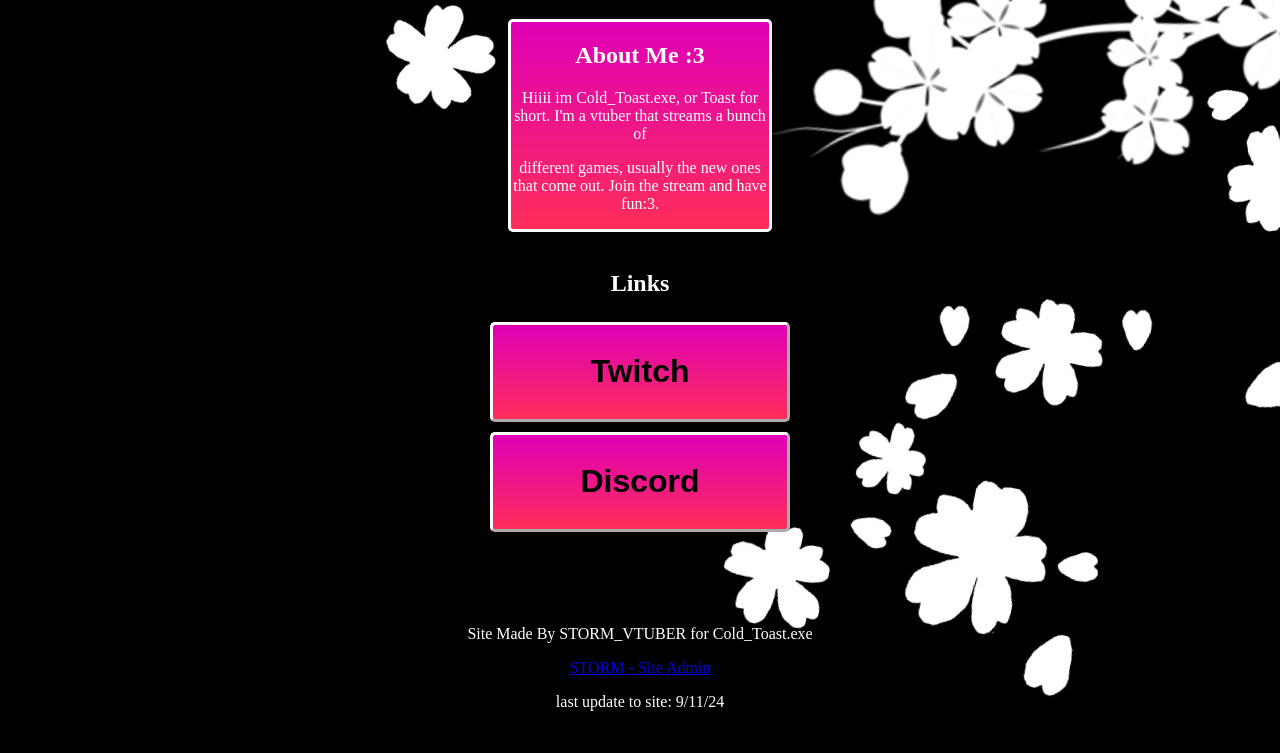
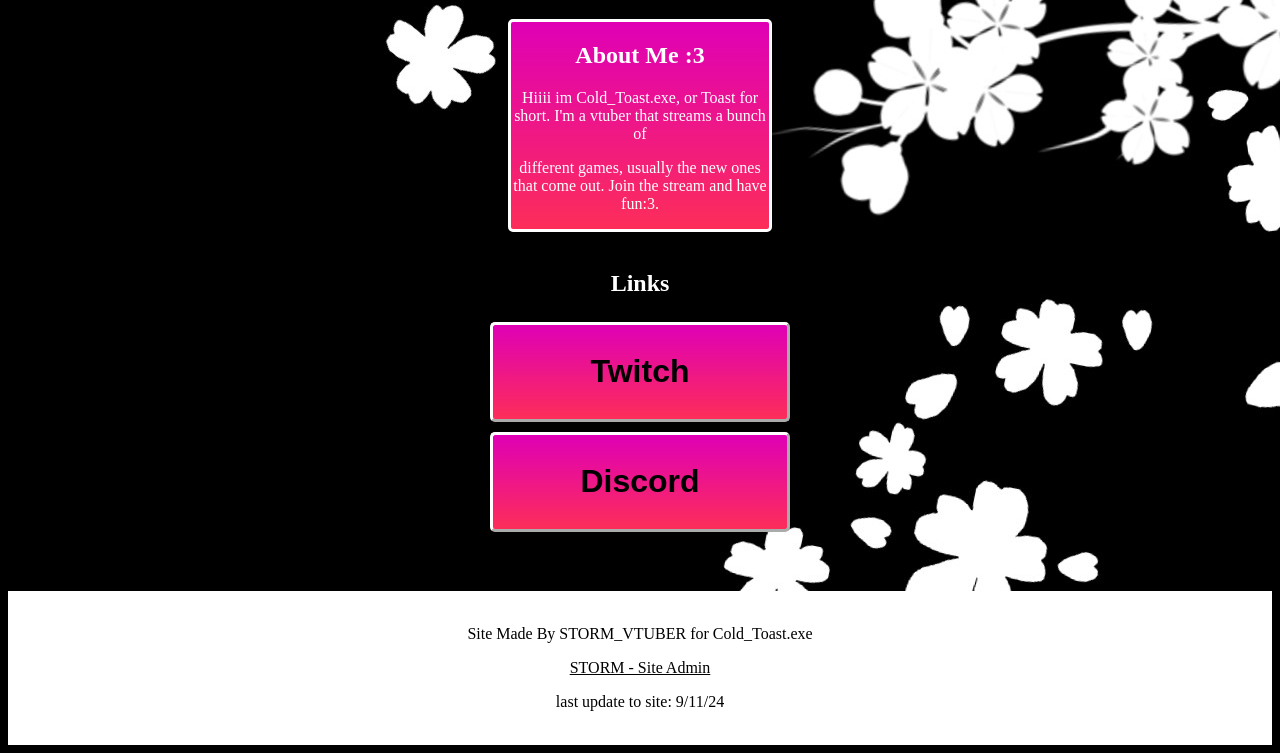
Before and after one commit to STORM-MCCTC/Cold_toast_exe_website, a plain HTML site: page index.html in a window 1280 px wide. Shown: the part 481-1234 px from the top of the page. Drawn offline with Linux system fonts and the light colour scheme.

Commit message:
added <footer> style

```diff
--- a/style.css
+++ b/style.css
@@ -46,3 +46,10 @@ h2 {
     border-radius: 15px;
     border-width: 3px;
 }
+a {
+    color: black;
+}
+footer {
+    background-color: white;
+    color: black;
+}
```
